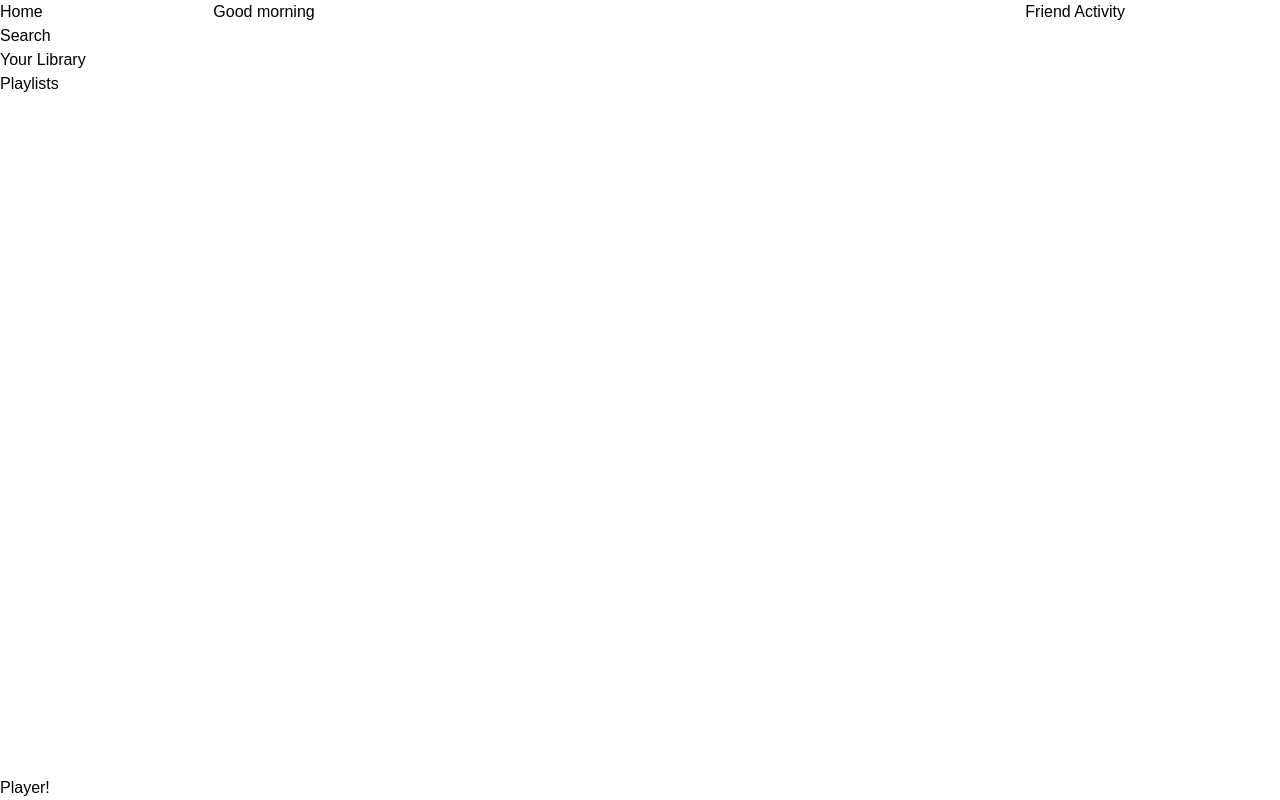
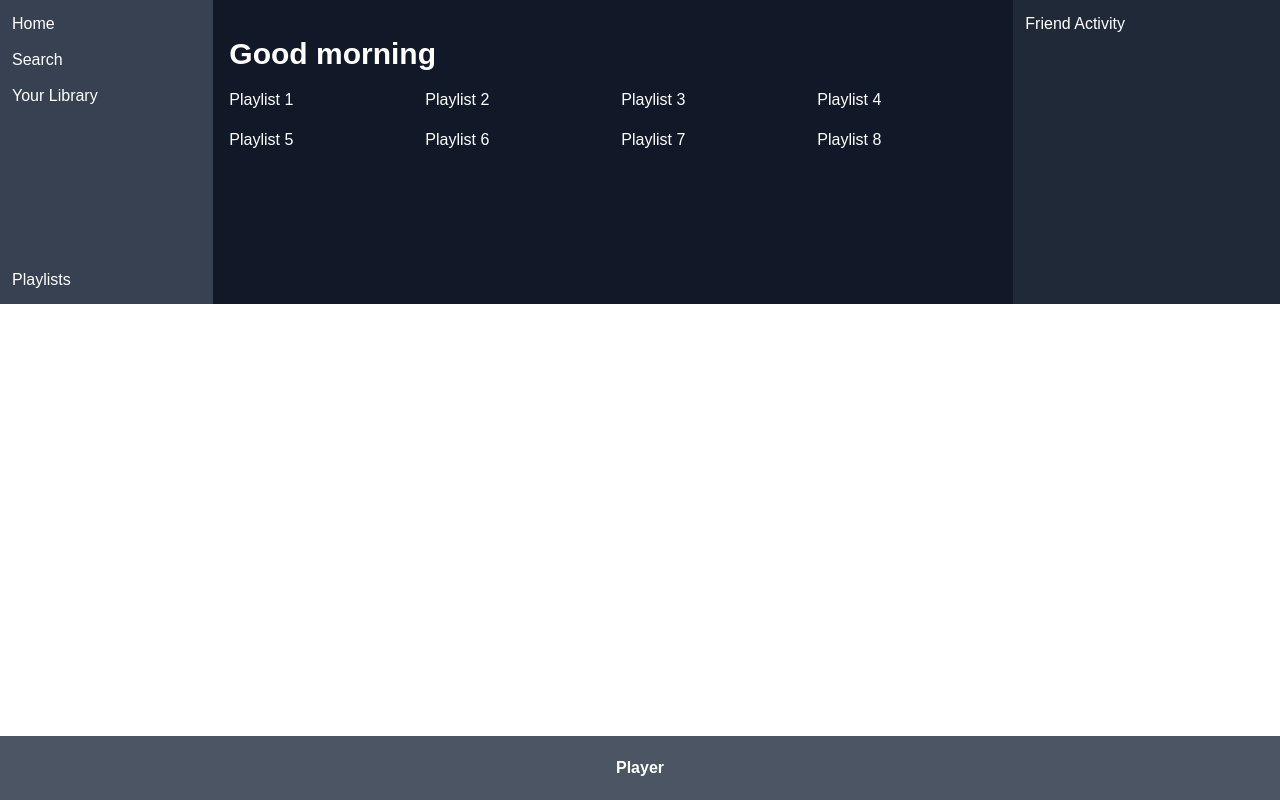
Before and after one commit to ajbates93/vue-spotify, a Vue app: page / in a window 1280 px wide. Built offline with nearby package versions, Linux system fonts and the light colour scheme; a web font is replaced by a local one.

Commit message:
More updates to app layout

```diff
--- a/src/components/Navbar/index.vue
+++ b/src/components/Navbar/index.vue
@@ -1,12 +1,12 @@
 <template>
-  <div id="navbar" class="flex-none bg-neutral-700">
-    <ul>
-      <li>Home</li>
-      <li>Search</li>
-      <li>Your Library</li>
+  <div id="navbar" class="p-3 flex-none bg-gray-700">
+    <ul class="h-64 text-white">
+      <li class="mb-3">Home</li>
+      <li class="mb-3">Search</li>
+      <li class="">Your Library</li>
     </ul>
     <div>
-      <p>Playlists</p>
+      <p class="text-white">Playlists</p>
     </div>
   </div>
 </template>
--- a/src/components/Player/index.vue
+++ b/src/components/Player/index.vue
@@ -1,5 +1,5 @@
 <template>
-  <div class="bg-neutral-600">
-    <p>Player!</p>
+  <div class="bg-gray-600">
+    <p class="text-white mx-auto text-center p-5 font-bold">Player</p>
   </div>
 </template>
--- a/src/components/Sidebar/index.vue
+++ b/src/components/Sidebar/index.vue
@@ -1,5 +1,5 @@
 <template>
-  <div id="sidebar" class="bg-neutral-800">
-    <p>Friend Activity</p>
+  <div id="sidebar" class="p-3 bg-gray-800">
+    <p class="text-white">Friend Activity</p>
   </div>
 </template>
--- a/src/layouts/AppLayout.vue
+++ b/src/layouts/AppLayout.vue
@@ -2,14 +2,14 @@
   <div id="appLayout">
     <div id="appStatic" class="grid grid-cols-6">
       <Navbar />
-      <div id="appLayoutMain" class="col-span-5 grid grid-cols-4 gap-4">
-        <main class="col-span-3">
+      <div id="appLayoutMain" class="col-span-5 grid grid-cols-4">
+        <main class="col-span-3 bg-gray-900">
           <router-view/>
         </main>
         <Sidebar />
       </div>
     </div>
-    <div id="appSticky" class="fixed bottom-0 left-0">
+    <div id="appSticky" class="fixed bottom-0 left-0 w-full">
       <Player />
     </div>
   </div>
--- a/src/views/Home.vue
+++ b/src/views/Home.vue
@@ -1,6 +1,16 @@
 <template>
-  <div class="home">
-    Good {{timeOfDay}}
+  <div class="p-4" id="home">
+    <p class="mt-5 font-bold text-3xl text-white" id="greeting">Good {{timeOfDay}}</p>
+    <div id="recent-playlists" class="my-4 grid grid-cols-4 gap-4">
+      <div class="text-white">Playlist 1</div>
+      <div class="text-white">Playlist 2</div>
+      <div class="text-white">Playlist 3</div>
+      <div class="text-white">Playlist 4</div>
+      <div class="text-white">Playlist 5</div>
+      <div class="text-white">Playlist 6</div>
+      <div class="text-white">Playlist 7</div>
+      <div class="text-white">Playlist 8</div>
+    </div>
   </div>
 </template>
 
```
